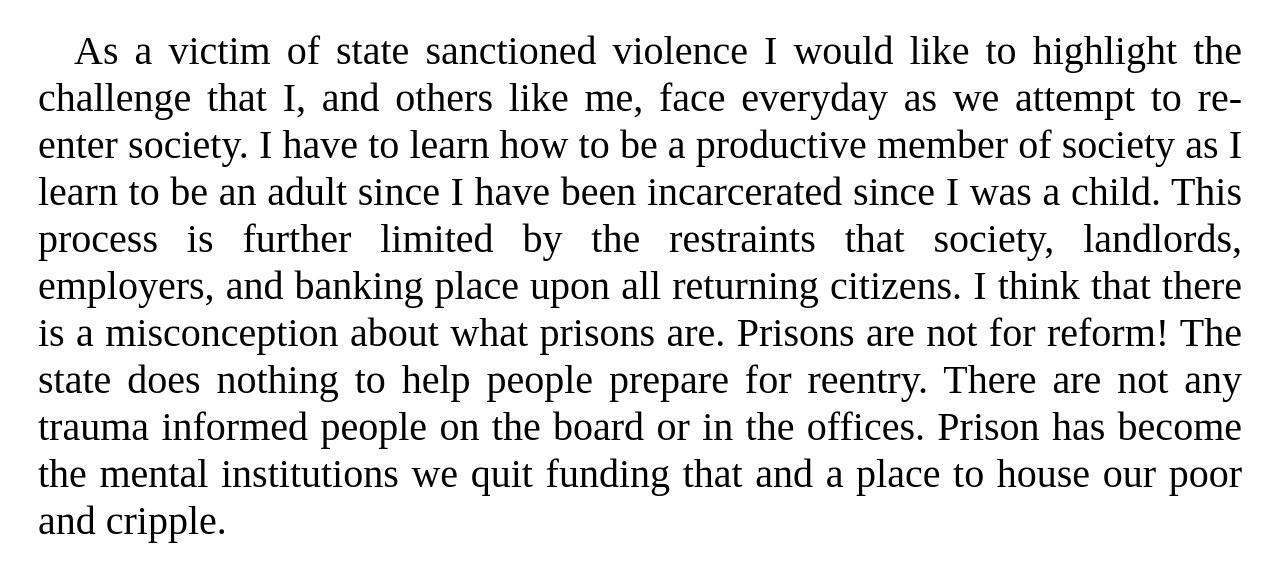
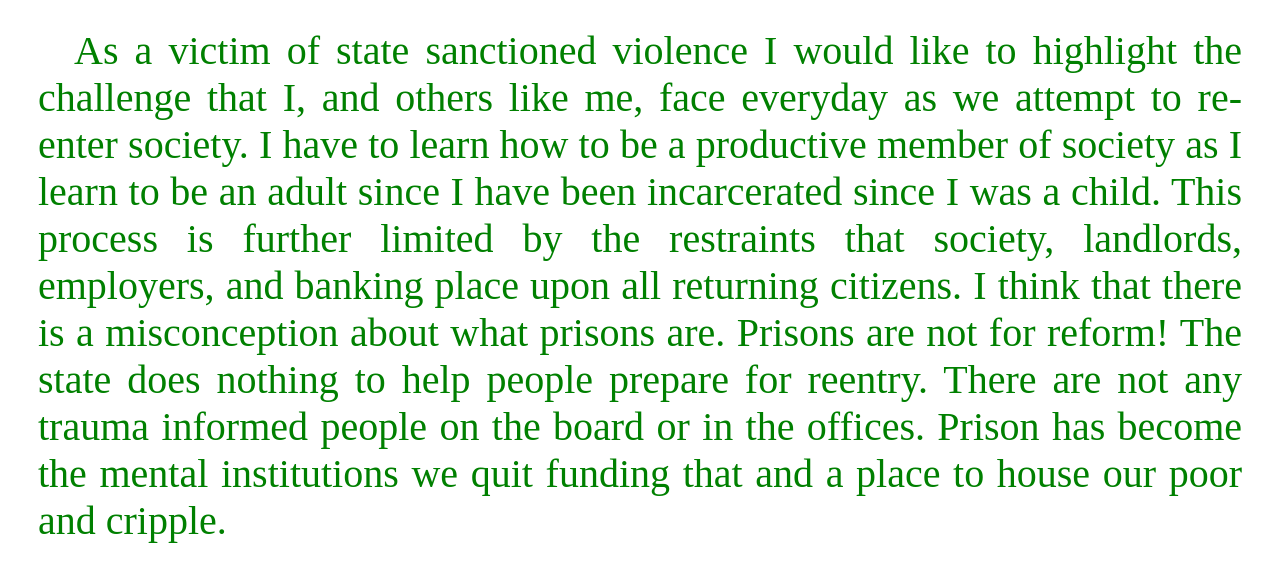
Before and after one commit to Stl-LC101-MAY-2022/js-assignment-4-html-me-something-jakebitz, a website: page index.html in a window 1280 px wide. Shown: the part 232-800 px from the top of the page. Drawn offline with Linux system fonts and the light colour scheme.

Commit message:
moved style from testP int funParagraph class

```diff
--- a/styles.css
+++ b/styles.css
@@ -21,15 +21,13 @@ body {
 
 
 .funParagraph{
-  color:green;
-}
-#testP {
+color:green;
 margin: 30px;
 text-align: justify;
 font-family: 'Times New Roman', Times, serif;
 text-indent: 3%;
 font-size: 40px;
-color: black;
+
 }
 #p2 {
   margin: 30px;
```
Also changed, not shown: index.html (+0 -1 lines).
